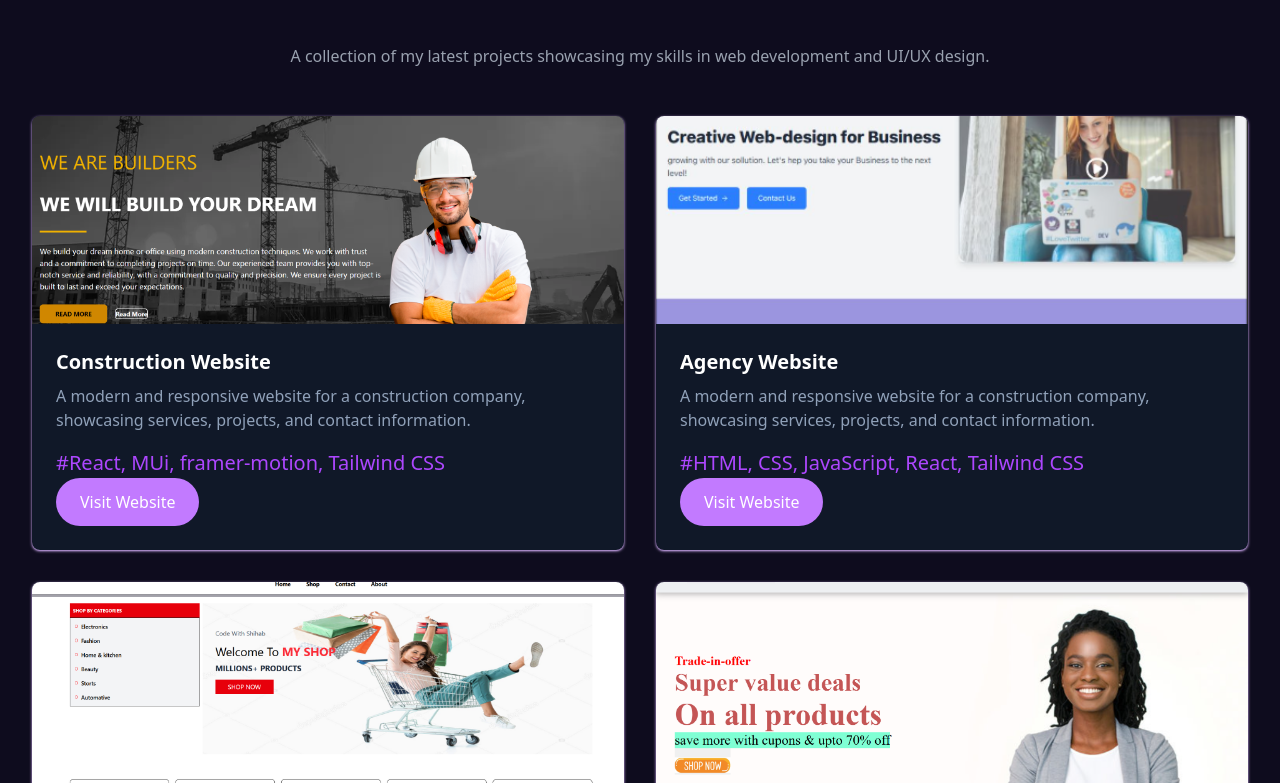
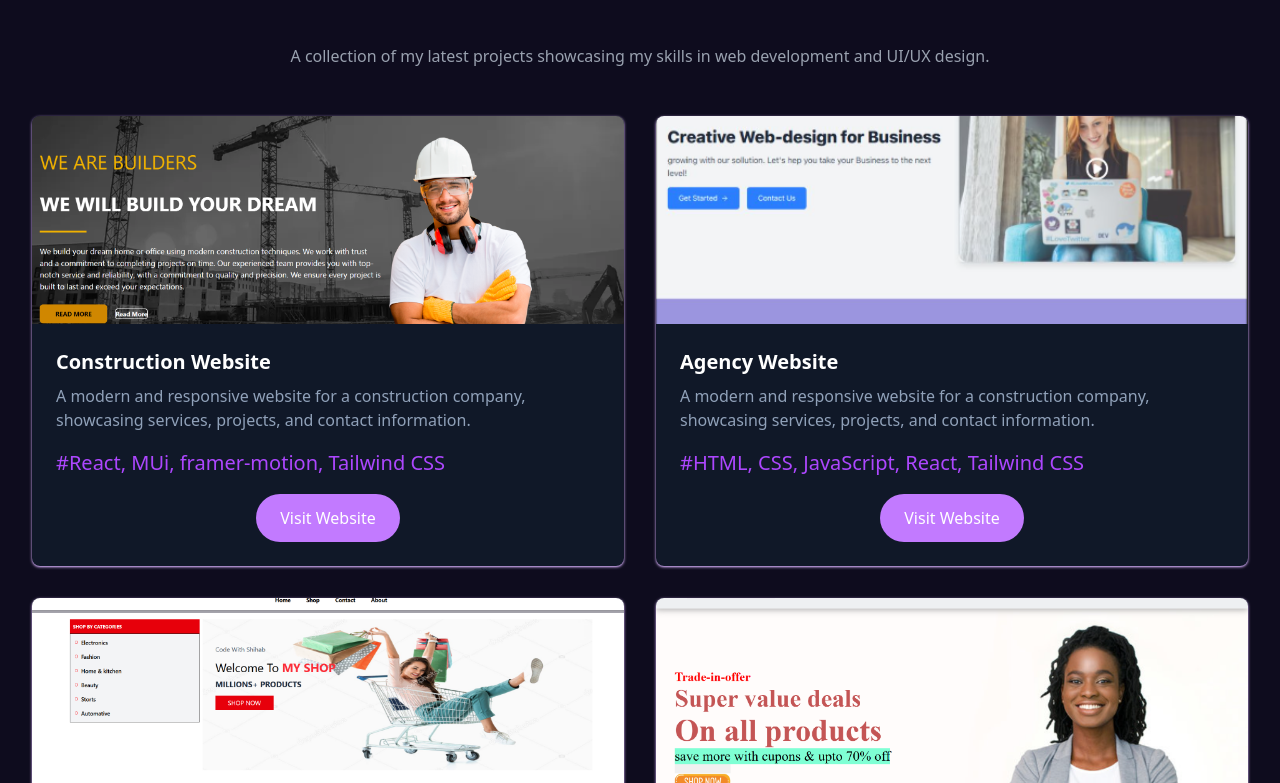
Before and after one commit to shihab0952/Portfolio, a React (Vite) app: page / in a window 1280 px wide. Shown: the part 2377-3160 px from the top of the page. Built offline with nearby package versions, Linux system fonts and the light colour scheme.

Commit message:
Update Work.jsx

```diff
--- a/src/component/Work.jsx
+++ b/src/component/Work.jsx
@@ -1,7 +1,6 @@
 import { motion } from "framer-motion";
 import React from "react";
 import { useInView } from "react-intersection-observer";
-
 
 const projects = [
   {
@@ -13,7 +12,6 @@ const projects = [
     link: "https://construction-website-rose-two.vercel.app/",
     technologies: ["#React, ", "MUi, ", "framer-motion, ", "Tailwind CSS"],
   },
-
   {
     id: 2,
     title: "Agency Website",
@@ -49,70 +47,97 @@ const projects = [
     title: "E-commerce Website",
     description:
       "A fully responsive e-commerce website with modern UI, dynamic features, and seamless user experience.",
-    image: "e2.png",
+    image: "/e2.png",
     link: "https://shihab0952.github.io/e-commerce/",
     technologies: ["#HTML, ", "CSS, ", "JavaScript"],
   },
 ];
 
 const Work = () => {
+  // Header animation
+  const [headerRef, headerInView] = useInView({
+    triggerOnce: true,
+    threshold: 0.1,
+    rootMargin: "-50px 0px",
+  });
 
-  const { ref, inView } = useInView({
+  // Description animation
+  const [descRef, descInView] = useInView({
     triggerOnce: true,
-    threshold: 0.2,
+    threshold: 0.1,
+    rootMargin: "-50px 0px",
   });
 
   return (
-    <div
-    id="work"
-    className="py-12">
+    <div id="work" className="py-12">
       <div className="max-w-7xl mx-auto px-4 sm:px-6 lg:px-8">
+        {/* Header */}
         <motion.h2
-          ref={ref}
-          initial={{ opacity: 0, y: 100 }}
-          animate={inView ? { opacity: 1, y: 0 } : {}}
-          transition={{ delay: 0.3, duration: 0.5 }}
+          ref={headerRef}
+          initial={{ opacity: 0, y: 20 }}
+          animate={headerInView ? { opacity: 1, y: 0 } : {}}
+          transition={{ duration: 0.5 }}
           className="text-4xl text-white underline font-bold text-center mb-12"
         >
           My Work
         </motion.h2>
+
+        {/* Description */}
         <motion.p
-          ref={ref}
-          initial={{ opacity: 0, y: 100 }}
-          animate={inView ? { opacity: 1, y: 0 } : {}}
-          transition={{ delay: 0.5, duration: 0.5 }}
-          className="mb-12 text-gray-400 text-center "
+          ref={descRef}
+          initial={{ opacity: 0, y: 20 }}
+          animate={descInView ? { opacity: 1, y: 0 } : {}}
+          transition={{ duration: 0.5, delay: 0.2 }}
+          className="mb-12 text-gray-400 text-center"
         >
           A collection of my latest projects showcasing my skills in web development and UI/UX design.
         </motion.p>
-        <div className="grid grid-cols-1 sm:grid-cols-2 md:grid-cols-2 gap-8 ">
-          {projects.map((projects) => (
+
+        {/* Projects Grid */}
+        <div className="grid grid-cols-1 sm:grid-cols-2 gap-8">
+          {projects.map((project) => {
+            // Create a unique ref for each project
+            const [projectRef, projectInView] = useInView({
+              triggerOnce: true,
+              threshold: 0.1,
+              rootMargin: "-50px 0px",
+            });
+
+            return (
               <motion.div
-              ref={ref}
-              initial={{ opacity: 0, y: 50 }}
-              animate={inView ? { opacity: 1, y: 0 } : {}}
-              transition={{ delay: projects.id * 0.2, duration: 0.5 }}
-              key={projects.id}
-              className="bg-gray-900 shadow shadow-purple-300 rounded-lg overflow-hidden "
+                ref={projectRef}
+                key={project.id}
+                initial={{ opacity: 0, y: 30 }}
+                animate={projectInView ? { opacity: 1, y: 0 } : {}}
+                transition={{ duration: 0.5, delay: project.id * 0.1 }}
+                className="bg-gray-900 shadow shadow-purple-300 rounded-lg overflow-hidden"
               >
-              <img src={projects.image} className="w-full h-52 object-cover"/>
+                <img
+                  src={project.image}
+                  alt={project.title}
+                  className="w-full h-auto sm:h-52 object-cover"
+                />
                 <div className="p-6">
                   <h3 className="text-xl text-white font-semibold mb-2">
-                  {projects.title}
+                    {project.title}
                   </h3>
-                <p className="text-slate-400 mb-4">{projects.description}</p>
-                <h4 className="text-[20px] text-purple-500">
-                  {projects.technologies}
+                  <p className="text-slate-400 mb-4">{project.description}</p>
+                  <h4 className="text-[20px] text-purple-500 mb-4">
+                    {project.technologies}
                   </h4>
+                  <div className="flex justify-center">
                     <button
-                  onClick={() => window.open(projects.link, "_blank")}
-                  className=" text-white bg-purple-400 hover:bg-purple-700 px-6 py-3 rounded-full transition duration-300 text-center items-center mx-auto"
+                      onClick={() => window.open(project.link, "_blank")}
+                      className="text-white bg-purple-400 hover:bg-purple-700 px-6 py-3 rounded-full transition duration-300"
+                      aria-label={`Visit ${project.title} website`}
                     >
                       Visit Website
                     </button>
                   </div>
+                </div>
               </motion.div>
-          ))}
+            );
+          })}
         </div>
       </div>
     </div>
```
Lines whose indentation alone changed are shown as unchanged.
